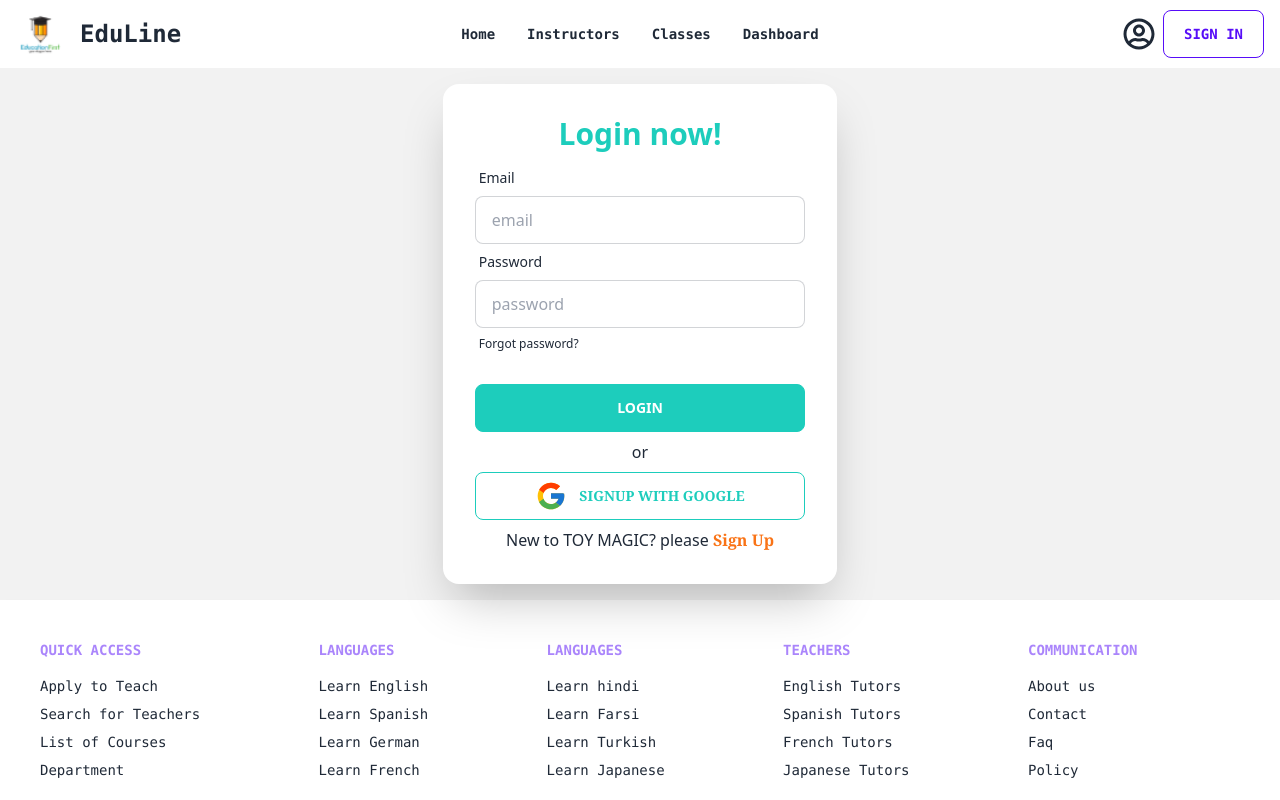
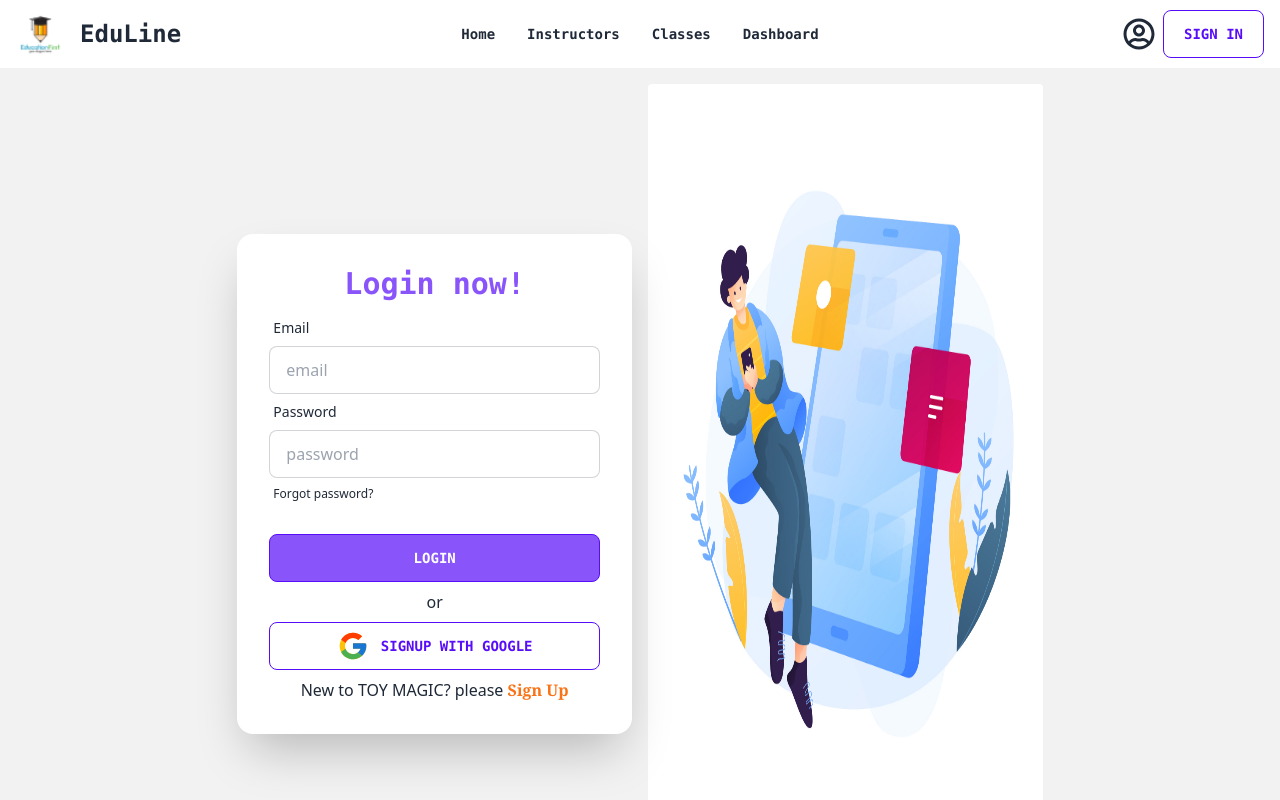
Before and after one commit to sadiawcutecat/summer-camp-client, a React (Vite) app: page /login in a window 1280 px wide. Shown: the top 800 px of the page. Built offline with nearby package versions, Linux system fonts and the light colour scheme; no server answers.

Commit message:
signin page modified

```diff
--- a/src/Component/Pages/Login/Login.jsx
+++ b/src/Component/Pages/Login/Login.jsx
@@ -1,6 +1,6 @@
 
 import { Link, useLocation, useNavigate } from 'react-router-dom';
-
+import logoLogin from '../../../assets/images/login.jpg'
 import { FcGoogle } from 'react-icons/fc';
 import { AuthContext } from '../Provider/AuthProvider';
 import { useContext } from 'react';
@@ -10,24 +10,24 @@ const Login = () => {
 
     const location = useLocation();
     const navigate = useNavigate();
-const from = location.state?.from?. pathname || "/" ;
+    const from = location.state?.from?.pathname || "/";
 
-const {signIn, handleGoogleSignIn} = useContext(AuthContext)
+    const { signIn, handleGoogleSignIn } = useContext(AuthContext)
 
-const handleLogin = event =>{
+    const handleLogin = event => {
         event.preventDefault();
         const form = event.target;
 
         const email = form.email.value;
         const password = form.password.value;
 
-            console.log(email,password);
+        console.log(email, password);
         signIn(email, password)
             .then(result => {
                 const user = result.user;
                 console.log(user);
 
-                navigate(from, {replace:true});
+                navigate(from, { replace: true });
             })
             .catch(error => console.log(error))
     }
@@ -35,11 +35,17 @@ const handleLogin = event =>{
     return (
         <div>
             <div className="hero  bg-base-200">
-                <div className="w-1/3 hero-content flex-col lg:flex-col">
+            <div className=" w-1/3 hero-content flex-row lg:flex-row-reverse">
+
+
+
+
+                <img src={logoLogin} className='h-[800px] w-[500px] rounded' alt="" />
+
 
                     <div className="card flex-shrink-0 w-full  shadow-2xl bg-base-100">
                         <div className="card-body">
-                            <h1 className="text-3xl text-center text-accent font-bold">Login now!</h1>
+                            <h1 className="text-3xl text-center font-mono  text-primary text-opacity-70 font-bold">Login now!</h1>
                             <form onSubmit={handleLogin}>
                                 <div className="form-control">
                                     <label className="label">
@@ -57,24 +63,25 @@ const handleLogin = event =>{
                                     </label>
                                 </div>
                                 <div className="form-control mt-6">
-                                    <input className="btn btn-accent  text-white font-seriffont bold" type="submit" value="Login" />
+                                    <input className="btn btn-primary bg-opacity-70  text-white font-mono font bold" type="submit" value="Login" />
                                 </div>
 
                             </form>
                             <p className='text-center'>or</p>
                             <div>
-                                <button onClick={()=> handleGoogleSignIn()} className=" w-full btn btn-outline btn-accent text-white font-serif font bold gap-3">
-                                    <FcGoogle style={{ fontSize: '2rem' }}/>
+                                <button onClick={() => handleGoogleSignIn()} className=" w-full btn btn-outline btn-primary  text-white font-mono font bold gap-3">
+                                    <FcGoogle style={{ fontSize: '2rem' }} />
                                     SignUp With Google
                                 </button>
 
                             </div>
-                            <p className='text-center'>New to TOY MAGIC? please <Link  className='text-orange-500 font-bold font-serif' to="/signup">Sign Up</Link></p>
+                            <p className='text-center'>New to TOY MAGIC? please <Link className='text-orange-500 font-bold font-serif' to="/signup">Sign Up</Link></p>
                         </div>
                     </div>
                 </div>
                 </div>
             </div>
+
     );
 };
 
```
Lines whose indentation alone changed are shown as unchanged.
